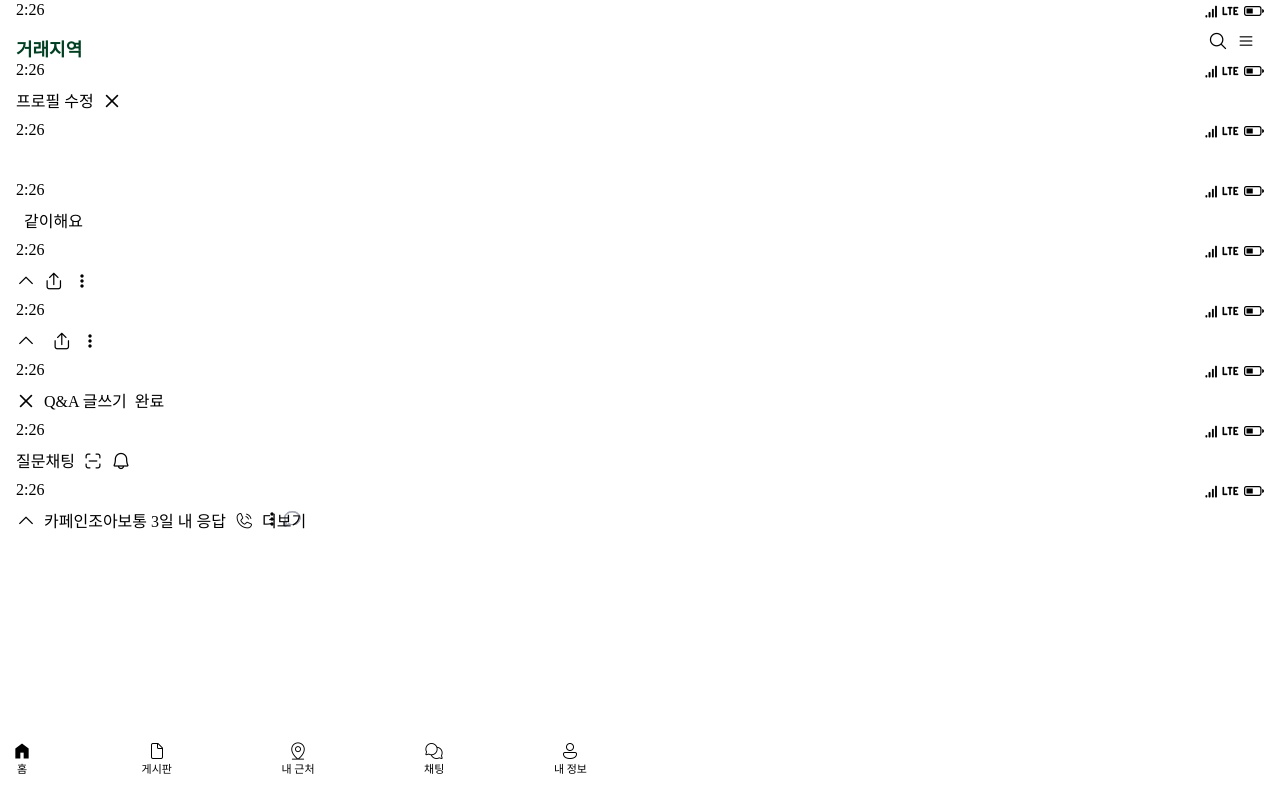
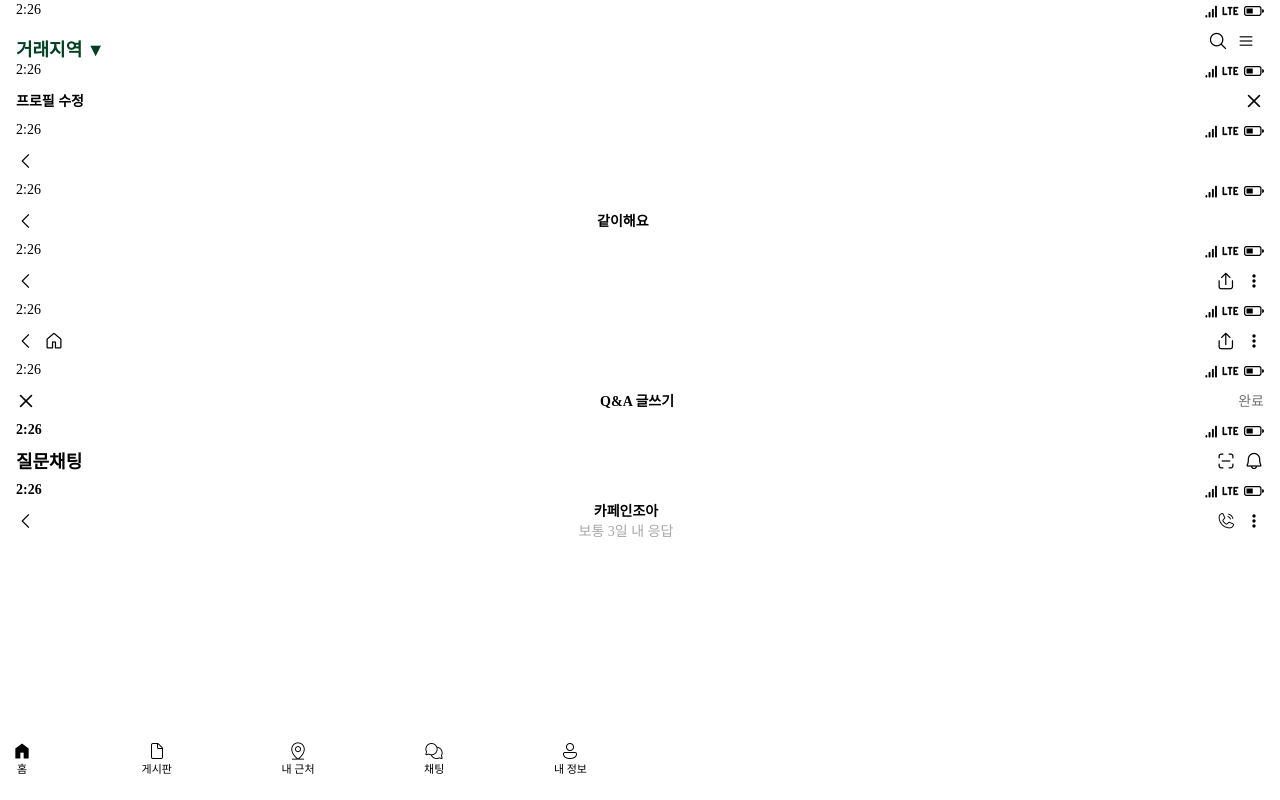
Before and after one commit to hanchumon/cabbage-market, a plain HTML site: page src/views/mainPage/header.html in a window 1280 px wide. Drawn offline with Linux system fonts and the light colour scheme.

Commit message:
헤더 및 네비게이션 완성

```diff
--- a/src/scss/layout/_header.scss
+++ b/src/scss/layout/_header.scss
@@ -5,7 +5,9 @@
 .timeInfo {
   @include paddingX(16px);
   @include flexbox($justify: space-between, $items: center);
-
+  &__date{
+    font-size: 14px;
+  }
 }
 
 .celluarInfo {
@@ -49,6 +51,9 @@
     height: 0;
     margin-top: -1px;
     margin-left: 30px;
+    border-left: 5px transparent;
+    border-right: 5px transparent;
+    border-bottom: 5px $gray-600;
   }
   label{
     position: absolute;
@@ -78,5 +83,69 @@
 
 //profile 헤더 디자인
 .profileHeader{
+  &__item{
+    flex-grow: 1;
+  }
+
+  &__description{
+    font-size: $text-sm;
+    font-weight: 700;
+  }
+}
+
+//뒤로가기 관련
+.backHeader{
+  &__title{
+    text-align: center;
+    font-size: $text-sm;
+    font-weight: 700;
+    flex-grow: 1;
+    margin-left: -5%;
+  }
+
+  &__backicon{
+    flex-grow: 1;
+  }
+  &__home{
+    flex-grow: 1;
+  }
+}
+
+//qna 헤더 디자인
+.qnaHeader{
+  &__textItem{
+    flex-grow: 1;
+    text-align: center;
+    font-weight: 700;
+    font-size: $text-sm;
+  }
+
+  &__done{
+    color: $gray-600;
+    font-size: $text-sm;
+  }
+}
+
+.qnaHeader__qChat{
+  font-size: $text-md;
+  font-weight: 700;
+  flex-grow: 1;
+}
+
+.statusBar__qchat{
+  @include flexbox(column);
+  flex-grow: 1
+  ;
+}
+
+.qnaHeader__chatText{
+  font-size: $text-sm;
+  text-align: center;
+  &__span{
+    color: $gray-400;
+    font-weight: 400;
+    font-size: $text-sm;
+    text-align: center;
+  }
 
 }
--- a/src/scss/utils/_sprites.scss
+++ b/src/scss/utils/_sprites.scss
@@ -77,7 +77,7 @@
 
   // -----------6------------
   &Back {
-    @include whbp($bpX: rem(-0px), $bpY: rem(-60px));
+    @include whbp($bpX: rem(-40px), $bpY: rem(-60px));
   }
 
   &MoreRight {
--- a/src/views/mainPage/header.html
+++ b/src/views/mainPage/header.html
@@ -32,7 +32,7 @@
     </div>
     <ul class="statusBar">
       <li class="selectLocation">
-        <label for="headerSelect">거래지역</label><select id="headerSelect">
+        <label for="headerSelect">거래지역 ▼</label><select id="headerSelect">
           <option value="mainLocation" selected> 태백시 철암동
           <option value="subLocation"> 왕산면 대기리
         </select>
@@ -70,7 +70,7 @@
       </ul>
     </div>
     <ul class="statusBar">
-      <li class="statusBar__item">
+      <li class="statusBar__item profileHeader__item">
         <p class="profileHeader__description">프로필 수정</p>
       </li>
       <li class="statusBar__item">
@@ -101,7 +101,7 @@
     </div>
     <ul class="statusBar">
       <li class="statusBar__item">
-        <a href="/" class="statusBar__link backHeader__link a11yHidden sprite spriteBack">뒤로가기</a>
+        <a href="/" class="statusBar__link backHeader__link sprite spriteBack"><span class="a11yHidden">뒤로가기</span></a>
       </li>
     </ul>
   </header>
@@ -127,11 +127,11 @@
       </ul>
     </div>
     <ul class="statusBar">
-      <li class="statusBar__item">
-        <a href="/" class="statusBar__link backHeader__back a11yHidden sprite spriteBack">뒤로가기</a>
+      <li class="statusBar__item backHeader__back">
+        <a href="/" class="statusBar__link sprite spriteBack"><span class="a11yHidden">뒤로가기</span></a>
       </li>
-      <li class="statusBar__item">
-        <p class="backHeader__title">같이해요</p>
+      <li class="statusBar__item backHeader__title">
+        <p>같이해요</p>
       </li>
     </ul>
   </header>
@@ -159,11 +159,11 @@
     </div>
 
     <ul class="statusBar">
-      <li class="statusBar__item">
-        <a href="/" class="statusBar__link backHeader__back sprite spriteBack"><span class="a11yHidden">뒤로가기</span></a>
+      <li class="statusBar__item backHeader__backicon">
+        <a href="/" class="statusBar__link  sprite spriteBack"><span class="a11yHidden">뒤로가기</span></a>
       </li>
-      <li class="statusBar__item">
-        <a href="/" class="statusBar__link backHeader__share sprite spriteShare"><span class="a11yHidden">공유</span></a>
+      <li class="statusBar__item backHeader__share">
+        <a href="/" class="statusBar__link  sprite spriteShare"><span class="a11yHidden">공유</span></a>
       </li>
       <li class="statusBar__item">
         <a href="/" class="statusBar__link backHeader__more sprite spriteMore"><span class="a11yHidden">더보기</span></a>
@@ -194,10 +194,10 @@
 
     <ul class="statusBar">
       <li class="statusBar__item">
-        <a href="/" class="statusBar__link backHeader__back sprite spriteBack"><span class="a11yHidden">뒤로가기</span></a>
+        <a href="/" class="statusBar__link backHeader__backicon sprite spriteBack"><span class="a11yHidden">뒤로가기</span></a>
       </li>
-      <li class="statusBar__item">
-        <a href="/" class="statusBar__link backHeader__home sprite spritHome"><span class="a11yHidden">홈</span></a>
+      <li class="statusBar__item backHeader__home">
+        <a href="/" class="statusBar__link  sprite spriteHome"><span class="a11yHidden">홈</span></a>
       </li>
       <li class="statusBar__item">
         <a href="/" class="statusBar__link backHeader__share sprite spriteShare"><span class="a11yHidden">공유</span></a>
@@ -233,7 +233,7 @@
       <li class="statusBar__item">
         <a href="/" class="statusBar__link qnaHeader__exit sprite spriteExit"><span class="a11yHidden">취소</span></a>
       </li>
-      <li class="statusBar__item">
+      <li class="statusBar__item qnaHeader__textItem">
         <p class="qnaHeader__text">Q&A 글쓰기</p>
       </li>
       <li class="statusBar__item">
@@ -263,8 +263,8 @@
       </ul>
     </div>
     <ul class="statusBar">
-      <li class="statusBar__item">
-        <p class="qnaHeader__qChat">질문채팅</p>
+      <li class="statusBar__item qnaHeader__qChat">
+        <p>질문채팅</p>
       </li>
       <li class="statusBar__item">
         <a href="/" class="statusBar__link qnaHeader__qr sprite spriteQr"><span class="a11yHidden">Q.R. 스캔</span></a>
@@ -299,14 +299,15 @@
       <li class="statusBar__item">
         <a href="/" class="statusBar__link qnaHeader__Call sprite spriteBack"><span class="a11yHidden">뒤로가기</span></a>
       </li>
-      <li class="statusBar__item">
-        <p class="qnaHeader__chatText">카페인조아<span class="qnaHeader__chatText__span">보통 3일 내 응답</span></p>
+      <li class="statusBar__item statusBar__qchat">
+        <p class="qnaHeader__chatText">카페인조아</p>
+        <span class="qnaHeader__chatText__span">보통 3일 내 응답</span>
       </li>
       <li class="statusBar__item">
         <a href="/" class="statusBar__link qnaHeader__Call sprite spriteCall"><span class="a11yHidden">통화하기</span></a>
       </li>
       <li class="statusBar__item">
-        <a href="/" class="statusBar__link qnaHeader__more sprite spriteMore">더보기</a>
+        <a href="/" class="statusBar__link qnaHeader__more sprite spriteMore"><span class="a11yHidden">더보기</span></a>
       </li>
     </ul>
   </header>
```
Also changed, not shown: src/style/index.css, 1 other file.
